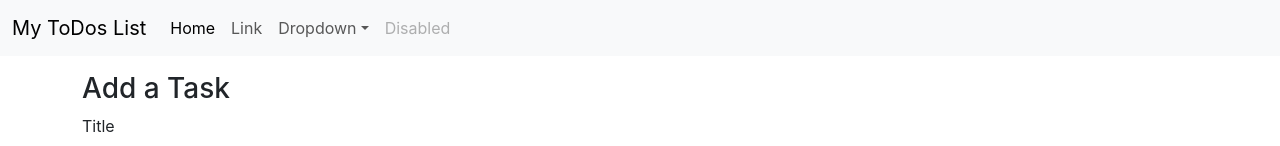
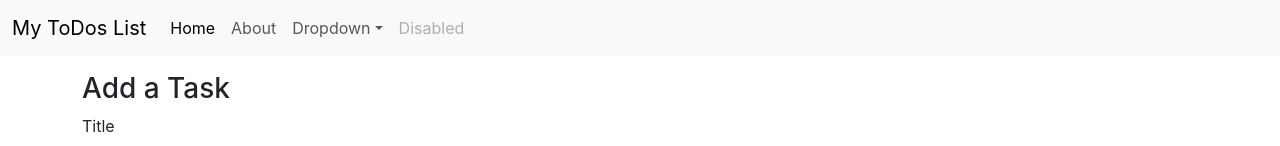
Before and after one commit to Zenish-P/to-do-list-application, a React (Create React App) app: page / in a window 1280 px wide. Shown: the top 146 px of the page. Built offline with nearby package versions, Linux system fonts and the light colour scheme.

Commit message:
minor fixes

```diff
--- a/package.json
+++ b/package.json
@@ -8,6 +8,7 @@
     "@testing-library/user-event": "^13.5.0",
     "react": "^18.2.0",
     "react-dom": "^18.2.0",
+    "react-router-dom": "^6.6.1",
     "react-scripts": "5.0.1",
     "web-vitals": "^2.1.4"
   },
--- a/src/App.js
+++ b/src/App.js
@@ -1,11 +1,16 @@
-import logo from './logo.svg';
 import './App.css';
 import Header from './components/Header';
 import { ListToDos } from './components/ListToDos';
 import { Footer } from './components/Footer';
 import { AddTask } from './components/AddTask';
 import React, { useState, useEffect } from 'react';
-import { cleanup } from '@testing-library/react';
+import { About } from './components/About';
+import {
+  BrowserRouter as Router,
+  Switch,
+  Route,
+  Link
+} from "react-router-dom";
 
 function App() {
   let initTask;
@@ -49,13 +54,15 @@ function App() {
 
   return (
     <>
-      <Header title="My ToDos List" searchBar={false} />
-      <AddTask addTask={addTask} />
-      <ListToDos list={tasks} onDelete={onDelete} />
-      <Footer />
+      <Router>
+        <Header title="My ToDos List" searchBar={false} />
+        <AddTask addTask={addTask} />
+        <ListToDos list={tasks} onDelete={onDelete} />
+       <Footer/>
+        {/* <About /> */}
+      </Router>
     </>
   );
-
 }
 
 export default App;
--- /dev/null
+++ b/src/components/About.js
@@ -0,0 +1,9 @@
+import React from 'react'
+
+export const About = () => {
+  return (
+    <div>About
+        <p>Lorem ipsum dolor sit amet consectetur, adipisicing elit. Incidunt, cupiditate!</p>
+    </div>
+  )
+}
--- a/src/components/Header.js
+++ b/src/components/Header.js
@@ -15,7 +15,7 @@ export default function Header(props) {
               <a className="nav-link active" aria-current="page" href="#">Home</a>
             </li>
             <li className="nav-item">
-              <a className="nav-link" href="#">Link</a>
+              <a className="nav-link" href="#">About</a>
             </li>
             <li className="nav-item dropdown">
               <a className="nav-link dropdown-toggle" href="#" role="button" data-bs-toggle="dropdown" aria-expanded="false">
```
Also changed, not shown: 1 other file (tests, documents, lock files or other folders).
